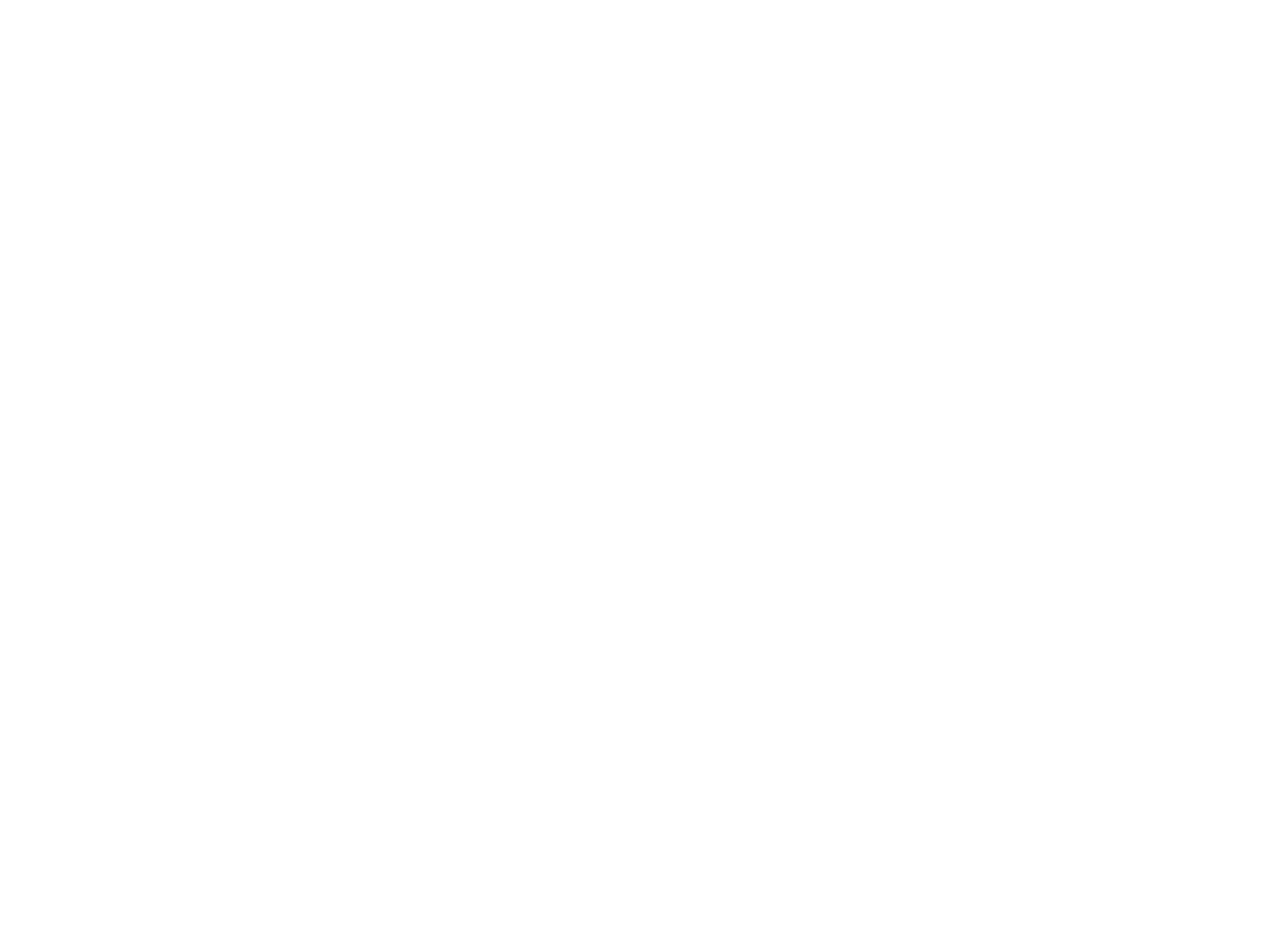
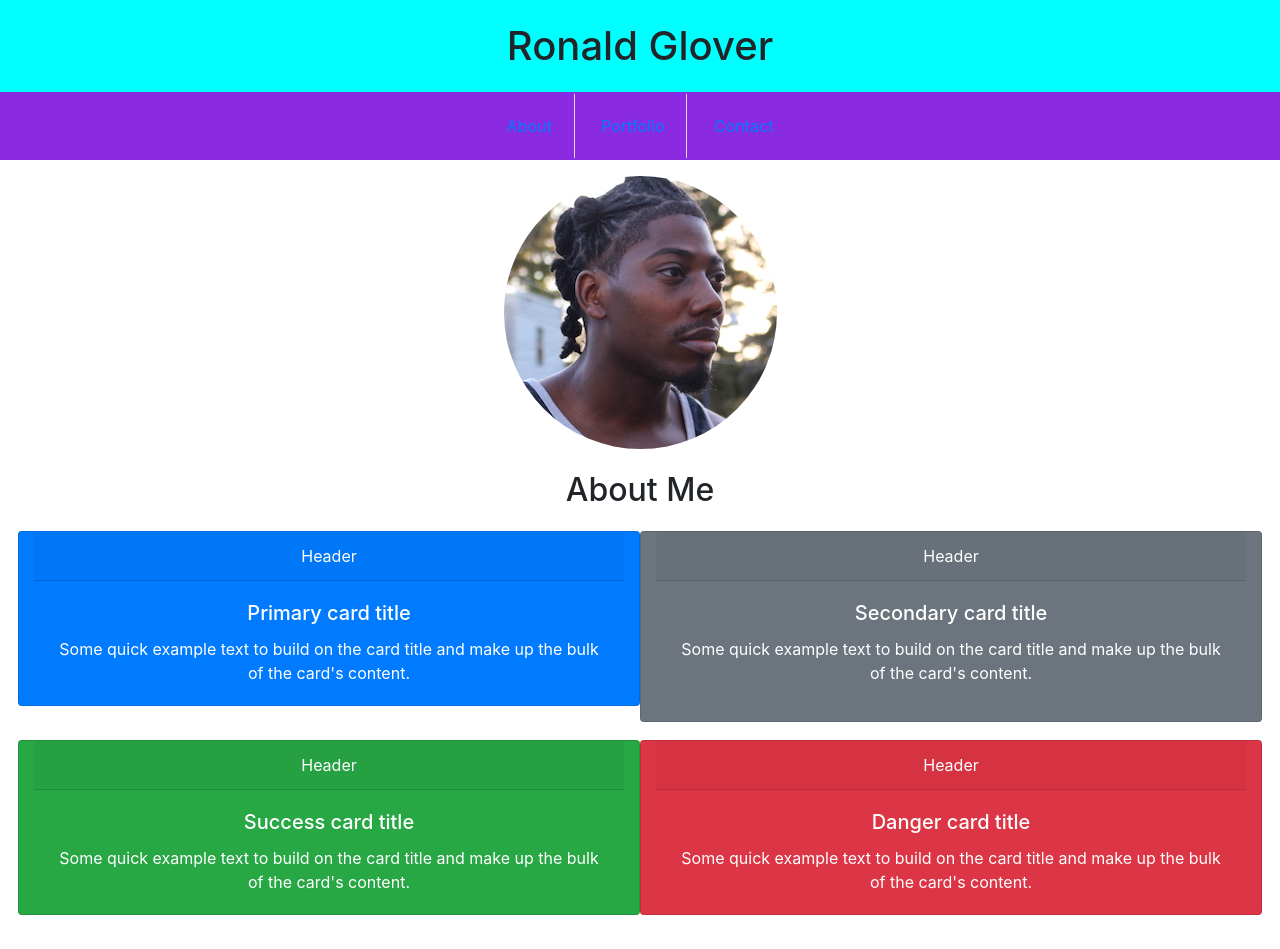
Before and after one commit to ron881212/2019_Portfolio, a plain HTML site: page index.html in a window 1280 px wide. Before the commit the page ends 800 px from the top, so only its background shows below. Drawn offline with nearby package versions, Linux system fonts and the light colour scheme.

Commit message:
finished about layout

```diff
--- a/assets/css/styles.css
+++ b/assets/css/styles.css
@@ -0,0 +1,46 @@
+h1 {
+    float: none;
+    position: static;
+    display: block;
+    top: -75px;
+    margin: 0;
+    z-index: 4;
+    width: 100%;
+    padding: 22px;
+    /* color: white; */
+    text-align: center;
+    background-color: aqua;
+}
+
+ul {
+    text-align: center;
+    width: 100%;
+    padding: 22px;;
+    margin-top: 0;
+    background-color: blueviolet
+}
+
+li {
+   float: none;
+   display: inline;
+   border-right: 1px solid #dddddd;
+   padding: 22px;
+   /* padding-left: 5%; */
+   /* padding-right: 5%; */
+}
+
+li:last-child {
+    border-right: none;
+}
+
+h2 {
+    text-align: center;
+    margin-top: 22px;
+    margin-bottom: 22px;
+}
+
+.about-cards {
+    /* align-content: center; */
+    text-align: center;
+    margin: 18px;
+}
--- a/index.html
+++ b/index.html
@@ -1,15 +1,66 @@
 <!DOCTYPE html>
 <html lang="en">
+
 <head>
     <meta charset="UTF-8">
     <meta name="viewport" content="width=device-width, initial-scale=1.0">
     <meta http-equiv="X-UA-Compatible" content="ie=edge">
     <title>Ronald Glover</title>
-    <link rel="stylesheet" href="https://stackpath.bootstrapcdn.com/bootstrap/4.2.1/css/bootstrap.min.css" integrity="sha384-GJzZqFGwb1QTTN6wy59ffF1BuGJpLSa9DkKMp0DgiMDm4iYMj70gZWKYbI706tWS" crossorigin="anonymous">
+    <link rel="stylesheet" href="https://stackpath.bootstrapcdn.com/bootstrap/4.2.1/css/bootstrap.min.css" integrity="sha384-GJzZqFGwb1QTTN6wy59ffF1BuGJpLSa9DkKMp0DgiMDm4iYMj70gZWKYbI706tWS"
+        crossorigin="anonymous">
     <link rel="stylesheet" href="assets/css/styles.css">
     <script src="assets/js/app.js"></script>
 </head>
+
 <body>
-    <img src="" alt="">
+    <header>
+        <nav class="navbar p-0">
+            <h1>Ronald Glover</h1>
+            <ul>
+                <li><a href="https://ron881212.github.io/Responsive-Portfolio/index.html">About</a></li>
+                <li><a href="https://ron881212.github.io/Responsive-Portfolio/portfolio.html">Portfolio</a></li>
+                <li><a href="https://ron881212.github.io/Responsive-Portfolio/contact.html">Contact</a></li>
+
+
+            </ul>
+        </nav>
+    </header>
+    <img src="assets/images/IMG_1333.jpg" class="rounded rounded-circle mx-auto d-block" alt="mypic">
+    <h2>About Me</h2>
+
+    <div class="about-cards row">
+        <div class="card text-white bg-primary mb-3 mx-auto col-md-6">
+            <div class="card-header">Header</div>
+            <div class="card-body">
+              <h5 class="card-title">Primary card title</h5>
+              <p class="card-text">Some quick example text to build on the card title and make up the bulk of the card's content.</p>
+            </div>
+          </div>
+          <div class="card text-white bg-secondary mx-auto col-md-6">
+            <div class="card-header">Header</div>
+            <div class="card-body">
+              <h5 class="card-title">Secondary card title</h5>
+              <p class="card-text">Some quick example text to build on the card title and make up the bulk of the card's content.</p>
+            </div>
+          </div>
+    </div>
+
+    <div class="about-cards row">
+          <div class="card text-white bg-success mb-3 mx-3 mx-auto col-md-6">
+            <div class="card-header">Header</div>
+            <div class="card-body">
+              <h5 class="card-title">Success card title</h5>
+              <p class="card-text">Some quick example text to build on the card title and make up the bulk of the card's content.</p>
+            </div>
+          </div>
+          <div class="card text-white bg-danger mb-3 mx-3 mx-auto col-md-6">
+            <div class="card-header">Header</div>
+            <div class="card-body">
+              <h5 class="card-title">Danger card title</h5>
+              <p class="card-text">Some quick example text to build on the card title and make up the bulk of the card's content.</p>
+            </div>
+          </div>
+    </div>
 </body>
+
 </html>
```
Also changed, not shown: assets/images/IMG_1333.jpg (added), 3 other files.
